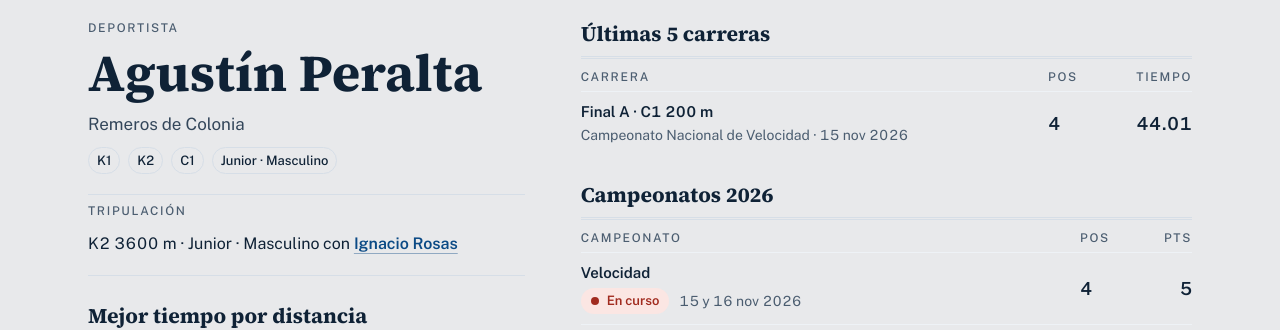
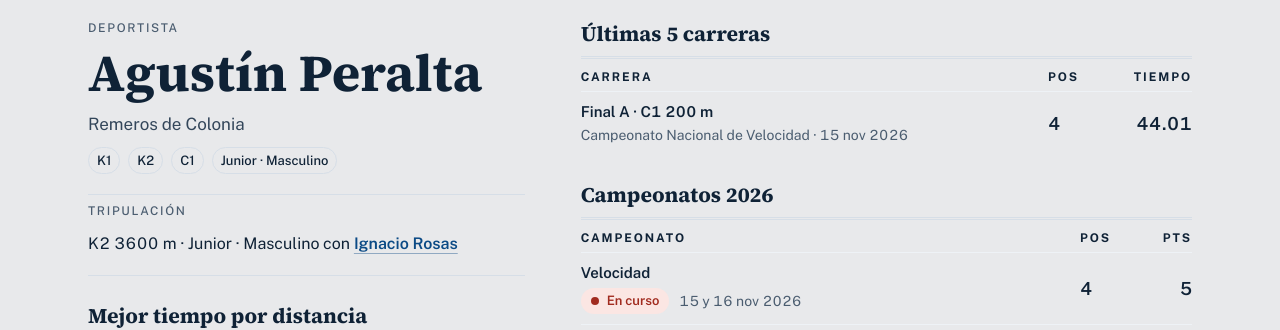
Before and after one commit to sacramento-software/Sistema_Gestion_FUC, a Next.js app: page /deportistas/agustin-peralta in a window 1280 px wide. Shown: the part 171-501 px from the top of the page. Built offline with nearby package versions, Linux system fonts and the light colour scheme; no server answers; a web font is replaced by a local one.

Commit message:
Encabezados de tabla en mayúsculas, más negrita y con más espacio entre letras

```diff
--- a/src/app/(publico)/rankings/rankings.module.css
+++ b/src/app/(publico)/rankings/rankings.module.css
@@ -54,10 +54,10 @@
 
 .encabezado {
   min-height: 44px;
-  font: 500 12px/1 var(--font-mono);
-  letter-spacing: 0.06em;
+  font: 700 12px/1 var(--font-cuerpo);
+  letter-spacing: 0.16em;
   text-transform: uppercase;
-  color: var(--color-texto-sec);
+  color: var(--color-texto);
   background: var(--color-superficie-2);
 }
 
--- a/src/components/ds/ResultsTable.module.css
+++ b/src/components/ds/ResultsTable.module.css
@@ -45,10 +45,10 @@
 
 .encabezado {
   padding: 10px 20px;
-  font: 600 11px/1 var(--font-mono);
-  letter-spacing: 0.1em;
+  font: 700 12px/1 var(--font-cuerpo);
+  letter-spacing: 0.16em;
   text-transform: uppercase;
-  color: var(--color-texto-sec);
+  color: var(--color-texto);
   border-bottom: 1px solid var(--color-linea);
 }
 
--- a/src/components/vistas/delegado/delegado.module.css
+++ b/src/components/vistas/delegado/delegado.module.css
@@ -470,9 +470,9 @@
     display: grid;
     padding: 10px 20px;
     border-top: 1px solid var(--color-linea);
-    font: 500 12px/1 var(--font-mono);
-    letter-spacing: 0.14em;
+    font: 700 12px/1 var(--font-cuerpo);
+    letter-spacing: 0.16em;
     text-transform: uppercase;
-    color: var(--color-texto-sec);
+    color: var(--color-texto);
   }
 }
--- a/src/components/vistas/federacion-gestion/federacion.module.css
+++ b/src/components/vistas/federacion-gestion/federacion.module.css
@@ -508,10 +508,10 @@ a.filaTabla:hover {
     padding: 10px 20px;
     border-top: 1px solid var(--color-linea);
     border-bottom: 1px solid var(--color-linea);
-    font: 500 12px/1 var(--font-mono);
-    letter-spacing: 0.14em;
+    font: 700 12px/1 var(--font-cuerpo);
+    letter-spacing: 0.16em;
     text-transform: uppercase;
-    color: var(--color-texto-sec);
+    color: var(--color-texto);
   }
 
   .filaTabla {
--- a/src/components/vistas/juez/juez.module.css
+++ b/src/components/vistas/juez/juez.module.css
@@ -100,10 +100,10 @@
   padding-bottom: 10px;
   border-top: 1px solid var(--color-linea);
   border-bottom: 1px solid var(--color-linea);
-  font: 500 12px/1 var(--font-mono);
-  letter-spacing: 0.14em;
+  font: 700 12px/1 var(--font-cuerpo);
+  letter-spacing: 0.16em;
   text-transform: uppercase;
-  color: var(--color-texto-sec);
+  color: var(--color-texto);
 }
 
 .fila {
--- a/src/components/vistas/regata/FichaContenido.module.css
+++ b/src/components/vistas/regata/FichaContenido.module.css
@@ -133,10 +133,10 @@ a.fila:hover {
 .encabezadoTabla {
   display: grid;
   padding: 12px 0 8px;
-  font: 500 12px/1 var(--font-mono);
-  letter-spacing: 0.14em;
+  font: 700 12px/1 var(--font-cuerpo);
+  letter-spacing: 0.16em;
   text-transform: uppercase;
-  color: var(--color-texto-sec);
+  color: var(--color-texto);
 }
 
 .gridCarreras {
--- a/src/components/vistas/regata/PaginaSerie.module.css
+++ b/src/components/vistas/regata/PaginaSerie.module.css
@@ -132,10 +132,10 @@
 .encabezadoTabla {
   display: none;
   padding: 12px 24px;
-  font: 500 12px/1 var(--font-mono);
-  letter-spacing: 0.14em;
+  font: 700 12px/1 var(--font-cuerpo);
+  letter-spacing: 0.16em;
   text-transform: uppercase;
-  color: var(--color-texto-sec);
+  color: var(--color-texto);
   border-top: 1px solid var(--color-linea);
   border-bottom: 1px solid var(--color-linea);
 }
```
